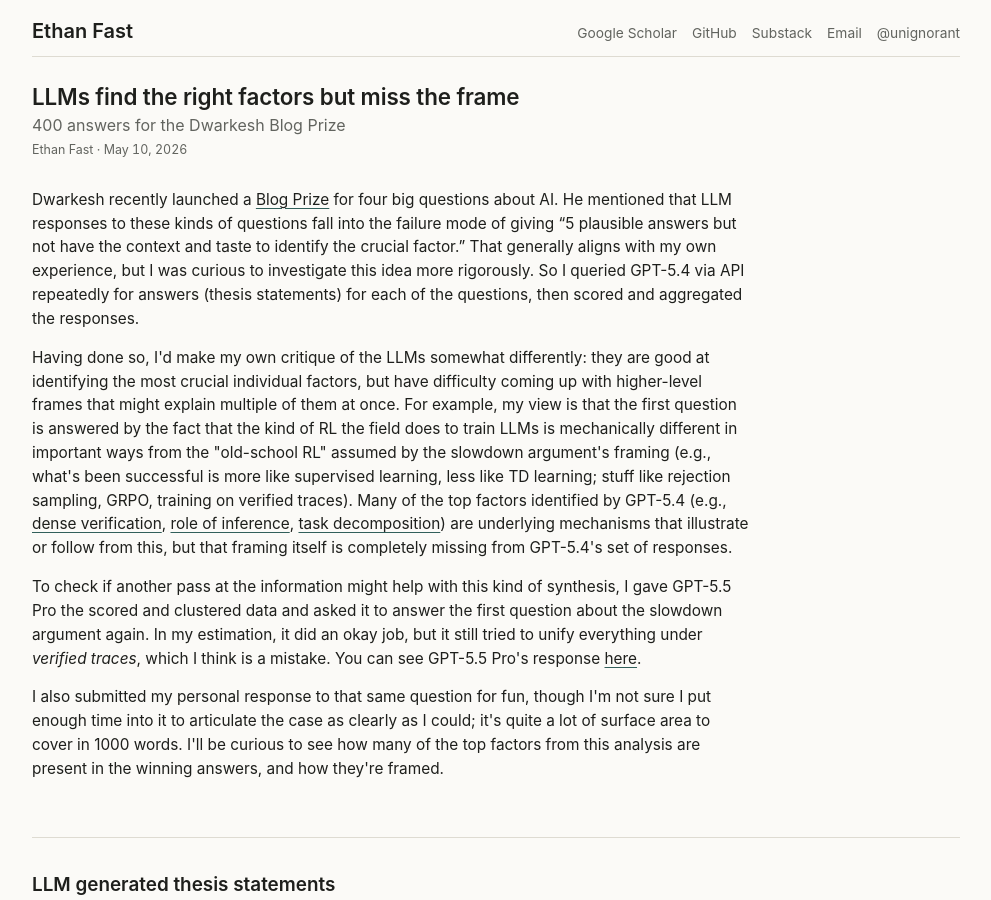
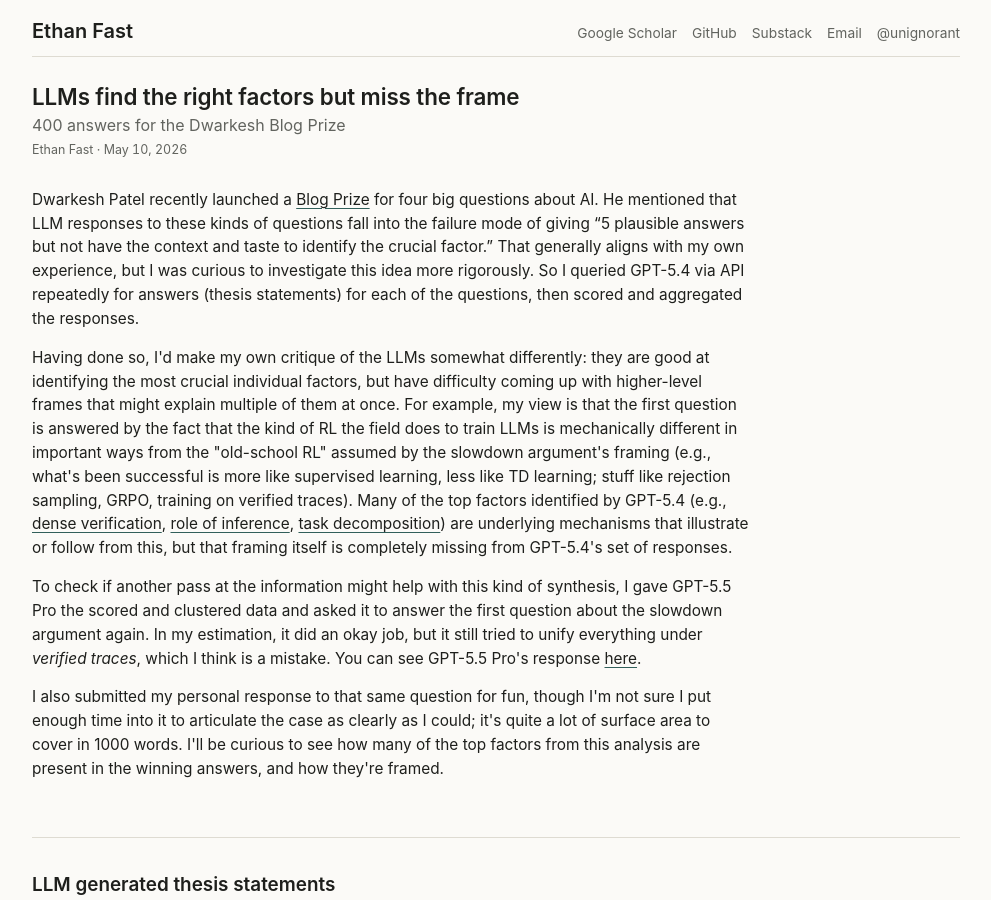
Before and after one commit to Ejhfast/ejhfast.github.com, a Jekyll site: the page llms-find-the-right-factors-but-miss-the-frame.html, which Jekyll copies as it is, in a window 1280 px wide and 900 px high. Shown: the whole window, without its empty margins (144-1135 px from the left). Built offline with Jekyll 4.4.1, drawn with Linux system fonts in a browser that asks for light colours.

Commit message:
Use Dwarkesh Patel in essay intro

```diff
--- a/llms-find-the-right-factors-but-miss-the-frame.html
+++ b/llms-find-the-right-factors-but-miss-the-frame.html
@@ -397,7 +397,7 @@
 
   <div class="overview">
     <p>
-      Dwarkesh recently launched a <a href="https://www.dwarkesh.com/p/blog-prize">Blog Prize</a> for four big questions about AI. He mentioned that LLM responses to these kinds of questions fall into the failure mode of giving &ldquo;5 plausible answers but not have the context and taste to identify the crucial factor.&rdquo; That generally aligns with my own experience, but I was curious to investigate this idea more rigorously. So I queried GPT-5.4 via API repeatedly for answers (thesis statements) for each of the questions, then scored and aggregated the responses.
+      Dwarkesh Patel recently launched a <a href="https://www.dwarkesh.com/p/blog-prize">Blog Prize</a> for four big questions about AI. He mentioned that LLM responses to these kinds of questions fall into the failure mode of giving &ldquo;5 plausible answers but not have the context and taste to identify the crucial factor.&rdquo; That generally aligns with my own experience, but I was curious to investigate this idea more rigorously. So I queried GPT-5.4 via API repeatedly for answers (thesis statements) for each of the questions, then scored and aggregated the responses.
     </p>
     <p>
       Having done so, I'd make my own critique of the LLMs somewhat differently: they are good at identifying the most crucial individual factors, but have difficulty coming up with higher-level frames that might explain multiple of them at once. For example, my view is that the first question is answered by the fact that the kind of RL the field does to train LLMs is mechanically different in important ways from the "old-school RL" assumed by the slowdown argument's framing (e.g., what's been successful is more like supervised learning, less like TD learning; stuff like rejection sampling, GRPO, training on verified traces). Many of the top factors identified by GPT-5.4 (e.g., <a href="#cluster-rl_progress_timelines-verifier_dense_signal">dense verification</a>, <a href="#cluster-rl_progress_timelines-inference_time_search">role of inference</a>, <a href="#cluster-rl_progress_timelines-task_decomposition">task decomposition</a>) are underlying mechanisms that illustrate or follow from this, but that framing itself is completely missing from GPT-5.4's set of responses.
```
